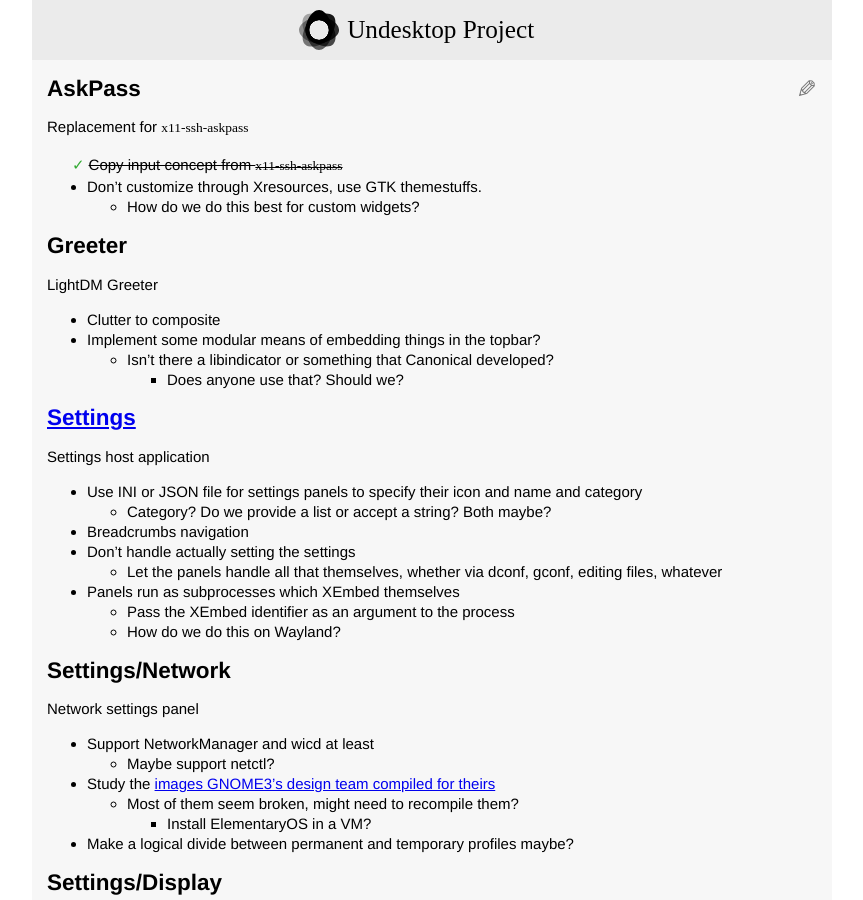
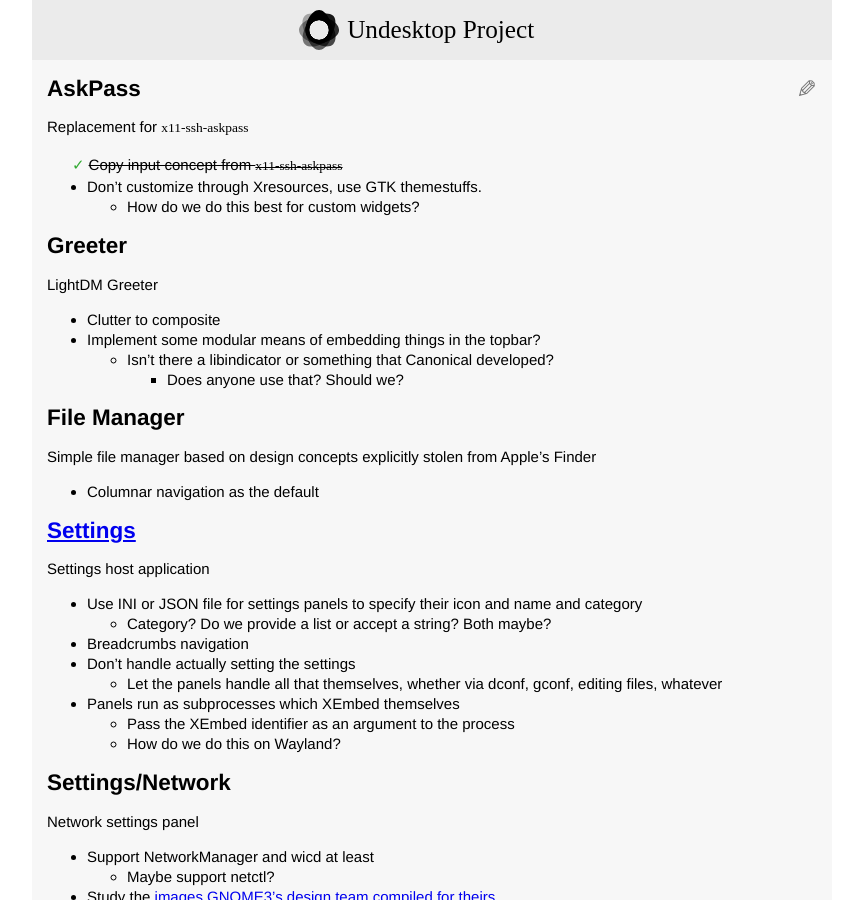
Before and after one commit to undesktop/wiki, a Jekyll site: the page built from planning.md, in a window 1280 px wide and 900 px high. Shown: the whole window, without its empty margins (208-1071 px from the left). Built offline with Jekyll 4.4.1, drawn with Linux system fonts in a browser that asks for light colours.

Commit message:
Add file manager section to planning.md

```diff
--- a/planning.md
+++ b/planning.md
@@ -18,6 +18,11 @@ LightDM Greeter
 * Implement some modular means of embedding things in the topbar?
   * Isn't there a libindicator or something that Canonical developed?
     * Does anyone use that?  Should we?
+
+## File Manager
+Simple file manager based on design concepts explicitly stolen from Apple's Finder
+
+* Columnar navigation as the default
 
 ## [Settings](projects/settings/planning.html)
 Settings host application
```
